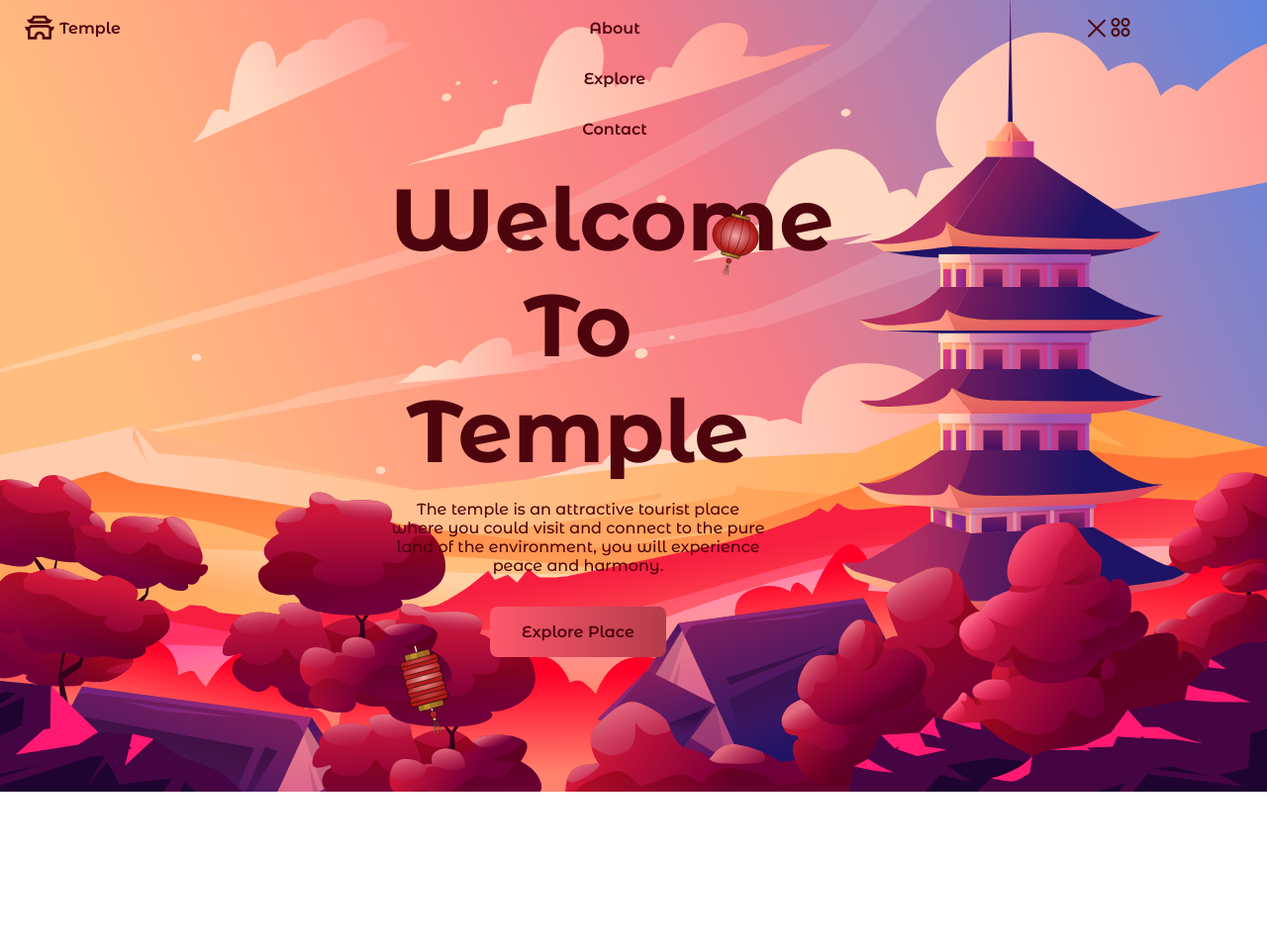
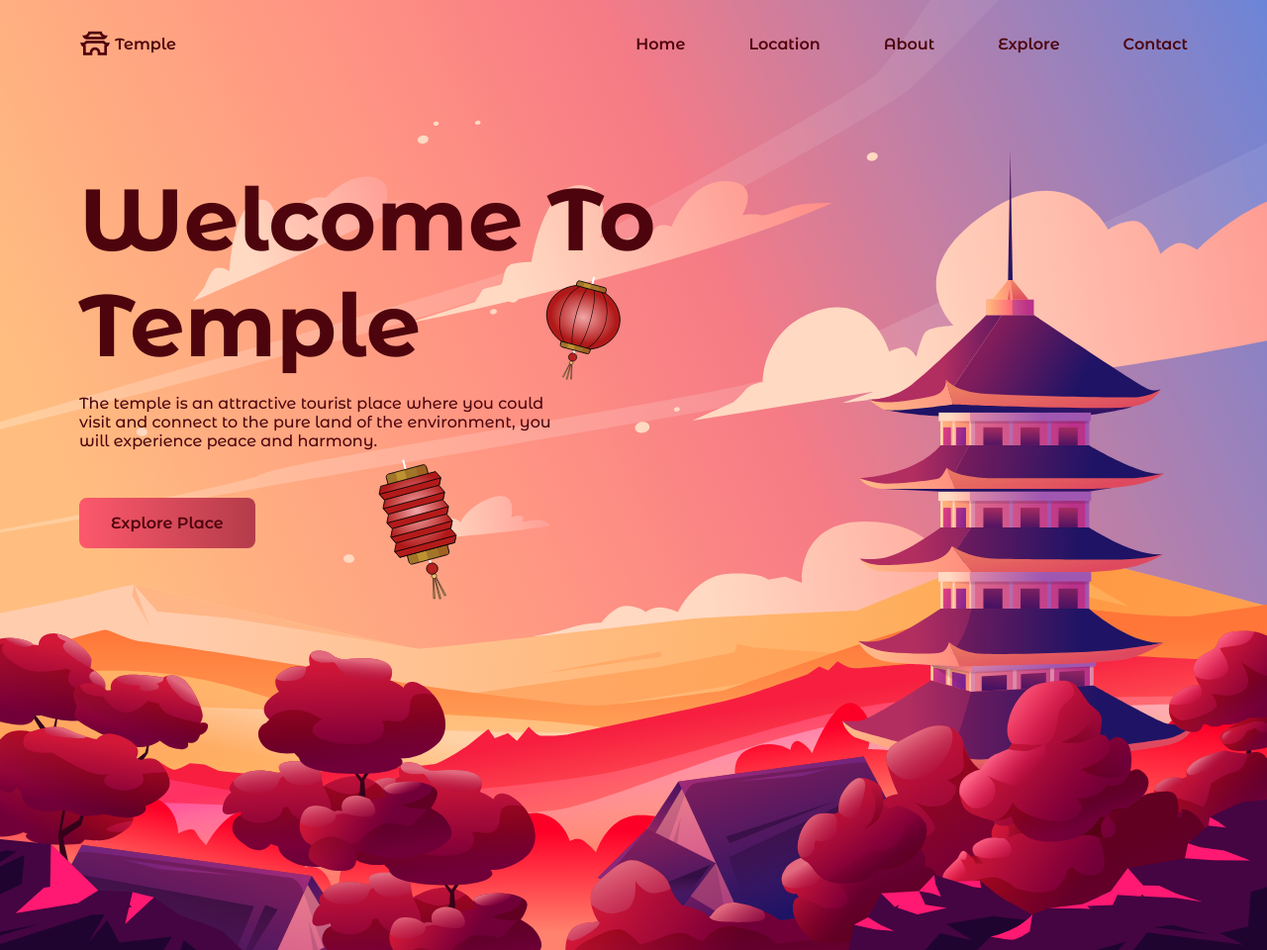
Before and after one commit to ibolicyber/temple-website, a plain HTML site: page index.html in a window 1280 px wide. Shown: the whole page at 99% size. Before the commit the page ends 800 px from the top, so only its background shows below. Drawn offline with nearby package versions, Linux system fonts and the light colour scheme.

Commit message:
Breakpoints large devices

```diff
--- a/assets/css/styles.css
+++ b/assets/css/styles.css
@@ -243,3 +243,56 @@ img {
     right: 0;
    }
 }
+
+@media screen and (min-width: 1150px){
+
+  .container{
+    margin-inline: auto;
+  }
+
+  .nav{
+    height: calc(var(--header-height) + 2rem );
+  }
+
+  .nav__toggle,
+  .nav__close{
+    display: none;
+  }
+
+  .nav__list{
+    flex-direction: row;
+    column-gap: 4rem;
+  }
+
+  .container__home{
+    height: 960px;
+  }
+
+  .home__data{
+    max-width: 610px;
+    text-align: initial;
+    margin: 0;
+  }
+
+  .home__description{
+    padding-right: 8rem;
+    margin-bottom: 3rem;
+  }
+
+  .home__lantern-1,
+  .home__lantern-2{
+    width: 80px;
+  }
+
+  .home__lantern-1{
+    top: 6.5rem;
+    right: 4rem;
+  }
+
+  .home__lantern-2{
+    left: initial;
+    right: 14rem;
+    bottom: -3.5rem;
+  }
+
+}
```
